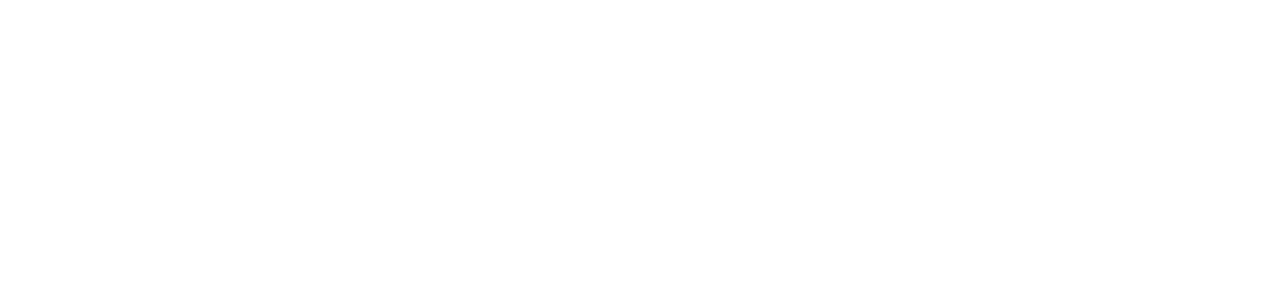
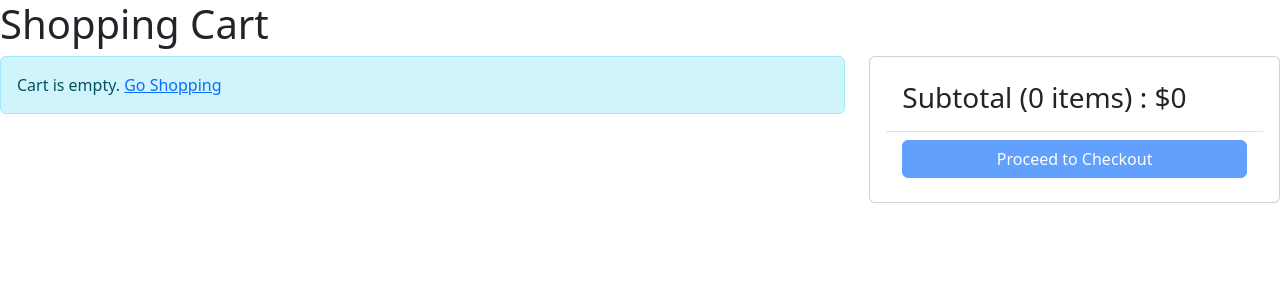
Before and after one commit to Abishkardhenga/Damazon, a React (Vite) app in the folder Frontend/: page /cart in a window 1280 px wide. Before the commit this address had no page. Shown: the top 300 px of the page. Built offline with nearby package versions, Linux system fonts and the light colour scheme.

Commit message:
add to cart remove to cart and page done

```diff
--- a/Frontend/package.json
+++ b/Frontend/package.json
@@ -19,7 +19,9 @@
     "react-dom": "^18.3.1",
     "react-loader-spinner": "^6.1.6",
     "react-loading": "^2.0.3",
-    "react-router-dom": "^6.24.1"
+    "react-router-bootstrap": "^0.26.3",
+    "react-router-dom": "^6.25.1",
+    "react-toastify": "^10.0.5"
   },
   "devDependencies": {
     "@types/node": "^20.14.10",
--- a/Frontend/src/App.tsx
+++ b/Frontend/src/App.tsx
@@ -1,12 +1,14 @@
 
-import { Container } from 'react-bootstrap'
+import { Container, ToastContainer } from 'react-bootstrap'
 import Homepage from './pages/Homepage'
+import 'react-toastify/dist/ReactToastify.css'
 import NavbarComponent from './components/Navbar'
 
 function App() {
 
   return (
     <div className='vh-full d-flex flex-column'>
+            <ToastContainer position="bottom-center" limit={1} />
       <header>
       <NavbarComponent/>
       </header>
--- a/Frontend/src/Store.tsx
+++ b/Frontend/src/Store.tsx
@@ -3,7 +3,7 @@ import { Cart, CartItem } from "./types/Cart"
 
 type AppState = {
     mode: string
-    cart:Cart
+    cart: Cart
 }
 
 
@@ -14,7 +14,7 @@ const initialState: AppState = {
             window.matchMedia('(prefers-color-scheme: dark)').matches
             ? 'dark'
             : 'light',
-            cart:{
+    cart: {
         cartItems: localStorage.getItem('cartItems')
             ? JSON.parse(localStorage.getItem('cartItems')!)
             : [],
@@ -37,13 +37,15 @@ type Action = {
     type: "SWITCH_MODE"
 
 }
-| { type: 'CART_ADD_ITEM'; payload: CartItem }
+    | { type: 'CART_ADD_ITEM'; payload: CartItem } | {
+        type:"CART_REMOVE_ITEM", payload:CartItem
+    }
 
 
 function reducer(state: AppState, action: Action): AppState {
     switch (action.type) {
         case "SWITCH_MODE":
-            return {...state, mode: state.mode === 'dark' ? "light" : "dark" }
+            return { ...state, mode: state.mode === 'dark' ? "light" : "dark" }
 
         case 'CART_ADD_ITEM': {
             const newItem = action.payload;
@@ -57,6 +59,14 @@ function reducer(state: AppState, action: Action): AppState {
 
             localStorage.setItem('cartItems', JSON.stringify(cartItems));
             return { ...state, cart: { ...state.cart, cartItems } };
+        }
+
+        case 'CART_REMOVE_ITEM': {
+            const cartItems = state.cart.cartItems.filter(
+              (item: CartItem) => item._id !== action.payload._id
+            )
+            localStorage.setItem('cartItems', JSON.stringify(cartItems))
+            return { ...state, cart: { ...state.cart, cartItems } }
           }
 
         default:
--- a/Frontend/src/components/Navbar.tsx
+++ b/Frontend/src/components/Navbar.tsx
@@ -25,9 +25,9 @@ const NavbarComponent = () => {
     <Navbar  expand="lg">
     <Container>
 
-      <Navbar.Brand>
+      <Link style={{textDecoration:"none", color:'grey'}} to="/" >
         DAMAZON
-      </Navbar.Brand>
+      </Link>
       <Nav>
         <Button variant={mode} onClick={changetheme}>
           <i className={mode === 'light'?'fa fa-sun':"fa fa-moon"}></i>
--- a/Frontend/src/components/ProductItem.tsx
+++ b/Frontend/src/components/ProductItem.tsx
@@ -6,6 +6,7 @@ import { useContext } from 'react'
 import { Store } from '../Store'
 import { CartItem } from '../types/Cart'
 import { convertProductToCartItem } from '../utilis'
+import { toast } from 'react-toastify'
 
 const ProductItem = ({ product }: {
     product: Product
@@ -21,12 +22,13 @@ const ProductItem = ({ product }: {
       const quantity = existItem ? existItem.quantity + 1 : 1
       if (product.countInStock < quantity) {
         alert('Sorry. Product is out of stock')
-        return
+        return ;
       }
       dispatch({
         type: 'CART_ADD_ITEM',
         payload: { ...item, quantity },
       })
+      toast.success('Product added to the cart')
     }
     return <Card>
 
--- a/Frontend/src/index.css
+++ b/Frontend/src/index.css
@@ -18,3 +18,8 @@
 .large{
   max-width: 100%;
 }
+
+
+img.thumbnail {
+  height: 80px;
+}
--- a/Frontend/src/main.tsx
+++ b/Frontend/src/main.tsx
@@ -7,6 +7,7 @@ import Productpage from './pages/Productpage.tsx';
 import { QueryClient, QueryClientProvider } from '@tanstack/react-query';
 import { ReactQueryDevtools } from '@tanstack/react-query-devtools';
 import { StoreProvider } from './Store.tsx';
+import CartPage from './pages/CartPage.tsx';
 
 
 const queryClient = new QueryClient()
@@ -21,6 +22,7 @@ ReactDOM.createRoot(document.getElementById('root')!).render(
         <Routes>
           <Route path='/' element={<App />} />
           <Route path='/product/:slug' element={<Productpage />} />
+          <Route path="cart" element={<CartPage />} />
         </Routes>
       </BrowserRouter>
       <ReactQueryDevtools initialIsOpen={false} position={"bottom"} />
--- /dev/null
+++ b/Frontend/src/pages/CartPage.tsx
@@ -0,0 +1,125 @@
+import { useContext } from 'react'
+import { Button, Card, Col, ListGroup, Row } from 'react-bootstrap'
+import { Link, useNavigate } from 'react-router-dom'
+import { toast } from 'react-toastify'
+import MessageBox from '../components/MessageBox'
+import { Store } from '../Store'
+import { CartItem } from '../types/Cart'
+
+export default function CartPage() {
+  const navigate = useNavigate()
+
+  const {
+    state: {
+      mode,
+      cart: { cartItems },
+    },
+    dispatch,
+  } = useContext(Store)
+
+  const updateCartHandler = (item: CartItem, quantity: number) => {
+    if (item.countInStock < quantity) {
+      toast.warn('Sorry. Product is out of stock')
+      return
+    }
+    dispatch({
+      type: 'CART_ADD_ITEM',
+      payload: { ...item, quantity },
+    })
+  }
+  const checkoutHandler = () => {
+    navigate('/signin?redirect=/shipping')
+  }
+
+
+  const removeItemHandler = (item: CartItem) => {
+    dispatch({ type: 'CART_REMOVE_ITEM', payload: item })
+  }
+
+  return (
+    <div>
+
+      <h1>Shopping Cart</h1>
+      <Row>
+        <Col md={8}>
+          {cartItems.length === 0 ? (
+            <MessageBox>
+              Cart is empty. <Link to="/">Go Shopping</Link>
+            </MessageBox>
+          ) : (
+            <ListGroup>
+              {cartItems.map((item: CartItem) => (
+                <ListGroup.Item key={item._id}>
+                  <Row className="align-items-center">
+                    <Col md={4}>
+                      <img
+                        src={item.image}
+                        alt={item.name}
+                        className="img-fluid rounded thumbnail"
+                      ></img>{' '}
+                      <Link to={`/product/${item.slug}`}>{item.name}</Link>
+                    </Col>
+                    <Col md={3}>
+                      <Button
+                        onClick={() =>
+                          updateCartHandler(item, item.quantity - 1)
+                        }
+                        variant={mode}
+                        disabled={item.quantity === 1}
+                      >
+                        <i className="fas fa-minus-circle"></i>
+                      </Button>{' '}
+                      <span>{item.quantity}</span>
+                      <Button
+                        variant={mode}
+                        onClick={() =>
+                          updateCartHandler(item, item.quantity + 1)
+                        }
+                        disabled={item.quantity === item.countInStock}
+                      >
+                        <i className="fas fa-plus-circle"></i>
+                      </Button>
+                    </Col>
+                    <Col md={3}>${item.price}</Col>
+                    <Col md={2}>
+                      <Button onClick={()=>removeItemHandler(item)} variant={mode}>
+                        <i className="fas fa-trash"></i>
+                      </Button>
+                    </Col>
+                  </Row>
+                </ListGroup.Item>
+              ))}
+            </ListGroup>
+          )}
+        </Col>
+        <Col md={4}>
+          <Card>
+            <Card.Body>
+              <ListGroup variant="flush">
+                <ListGroup.Item>
+                  <h3>
+                    Subtotal ({cartItems.reduce((a, c) => a + c.quantity, 0)}{' '}
+                    items) : $
+                    {cartItems.reduce((a, c) => a + c.price * c.quantity, 0)}
+                  </h3>
+                </ListGroup.Item>
+                <ListGroup.Item>
+                  <div className="d-grid">
+                    <Button
+                      type="button"
+                      variant="primary"
+                      onClick={checkoutHandler}
+                      disabled={cartItems.length === 0}
+                    >
+                      Proceed to Checkout
+                    </Button>
+                  </div>
+                </ListGroup.Item>
+              </ListGroup>
+            </Card.Body>
+          </Card>
+        </Col>
+      </Row>
+    </div>
+  )
+}
--- a/Frontend/src/pages/Productpage.tsx
+++ b/Frontend/src/pages/Productpage.tsx
@@ -1,10 +1,14 @@
-import { useParams } from "react-router-dom"
+import { useNavigate, useParams } from "react-router-dom"
 import { useGetProductQuery } from "../hooks/productHooks"
 import LoadingBox from "../components/LoadingBox";
 import MessageBox from "../components/MessageBox";
 import { Badge, Button, Card, Col, ListGroup, Row } from "react-bootstrap";
 import Rating from "../components/Rating";
 import NavbarComponent from "../components/Navbar";
+import { useContext } from "react";
+import { Store } from "../Store";
+import { toast } from "react-toastify";
+import { convertProductToCartItem } from "../utilis";
 
 
 const Productpage = () => {
@@ -12,6 +16,28 @@ const Productpage = () => {
   const { slug } = params ;
 
   const  { data:product , isLoading , error:errorho } = useGetProductQuery(slug!)
+
+
+
+  const { state, dispatch } = useContext(Store)
+  const { cart } = state
+
+  const navigate = useNavigate()
+
+  const addToCartHandler = () => {
+    const existItem = cart.cartItems.find((x) => x._id === product!._id)
+    const quantity = existItem ? existItem.quantity + 1 : 1
+    if (product!.countInStock < quantity) {
+      toast.warn('Sorry. Product is out of stock')
+      return
+    }
+    dispatch({
+      type: 'CART_ADD_ITEM',
+      payload: { ...convertProductToCartItem(product!), quantity },
+    })
+    toast.success('Product added to the cart')
+    navigate('/cart')
+  }
   console.log("this is single product", product)
   return (
 
@@ -69,7 +95,7 @@ const Productpage = () => {
                 {product.countInStock > 0 && (
                   <ListGroup.Item>
                     <div className="d-grid">
-                      <Button variant="primary">Add to Cart</Button>
+                      <Button onClick={addToCartHandler} variant="primary">Add to Cart</Button>
                     </div>
                   </ListGroup.Item>
                 )}
```
Also changed, not shown: 1 other file (tests, documents, lock files or other folders). Lines whose indentation alone changed are shown as unchanged.
